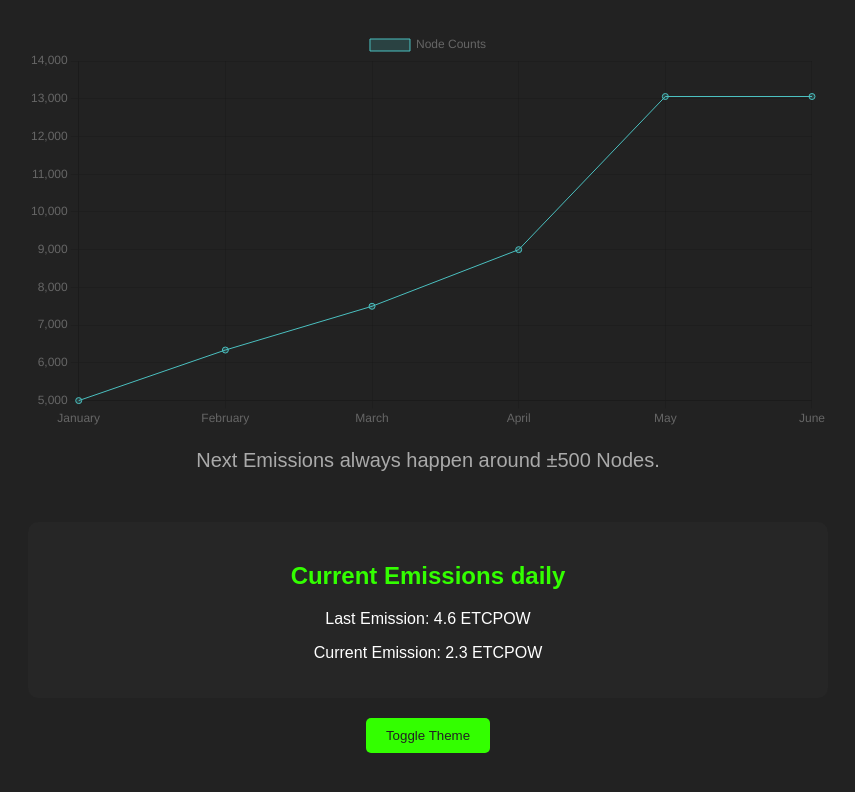
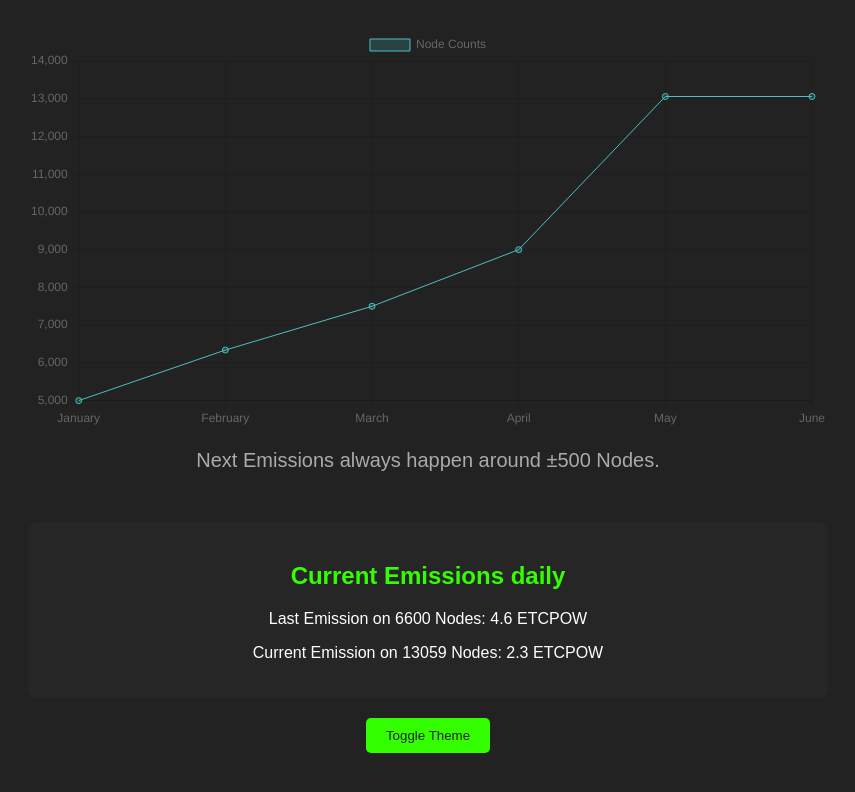
Before and after one commit to Nowalski/ETCMC_EmissionPage, a plain HTML site: page index.html in a window 1280 px wide. Shown: the part 108-900 px from the top of the page, without its empty margins (212-1067 px from the left). Drawn offline with nearby package versions, Linux system fonts and the light colour scheme.

Commit message:
Update index.html

```diff
--- a/index.html
+++ b/index.html
@@ -78,8 +78,8 @@
         </div>
         <div class="emission-info">
             <h2>Current Emissions daily</h2>
-            <p>Last Emission: <span id="lastEmissionAmount">500</span> ETCPOW</p>
-            <p>Current Emission: <span id="currentEmissionAmount">600</span> ETCPOW</p>
+            <p>Last Emission on 6600 Nodes: <span id="lastEmissionAmount">500</span> ETCPOW</p>
+            <p>Current Emission on 13059 Nodes: <span id="currentEmissionAmount">600</span> ETCPOW</p>
         </div>
         <button id="theme-toggle">Toggle Theme</button>
     </div>
```
